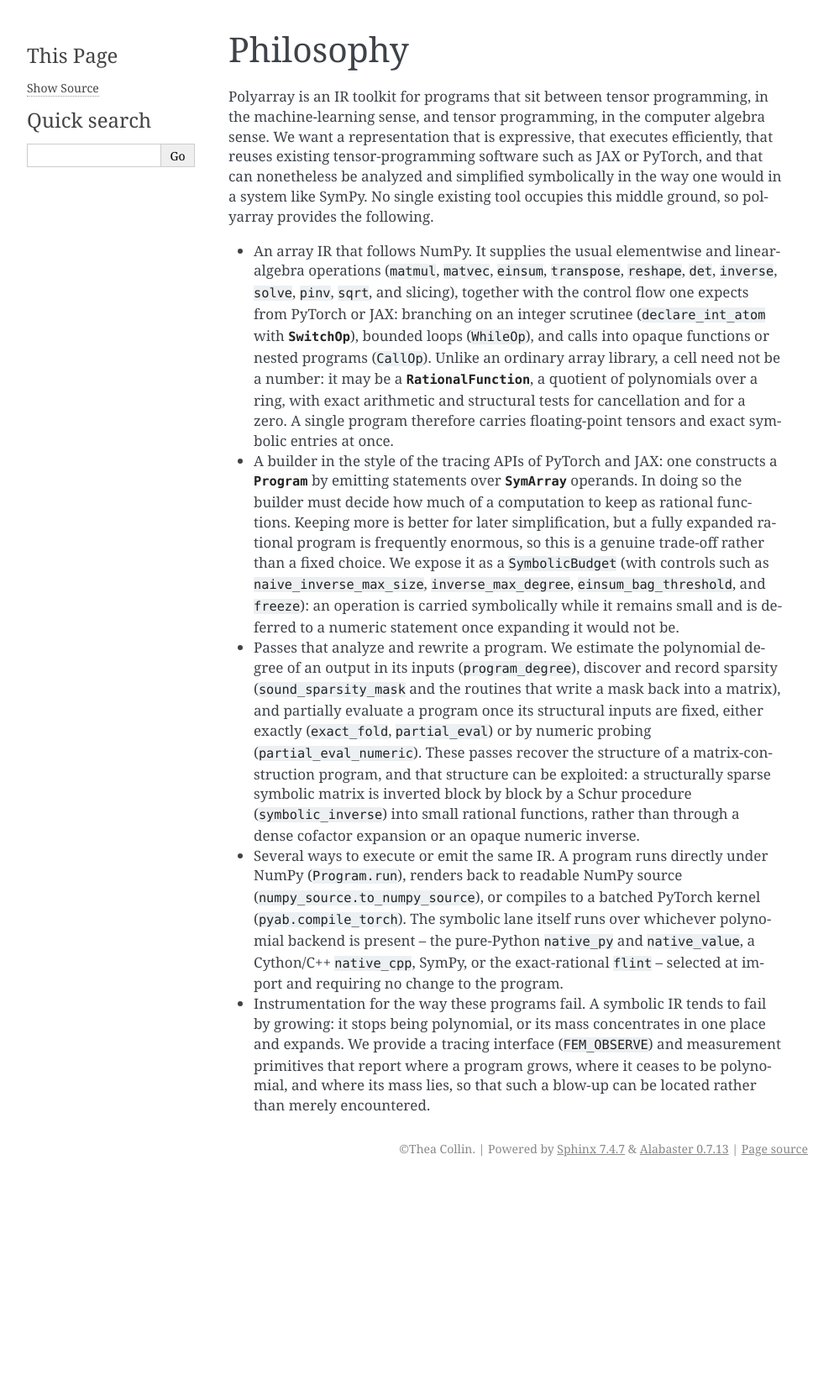
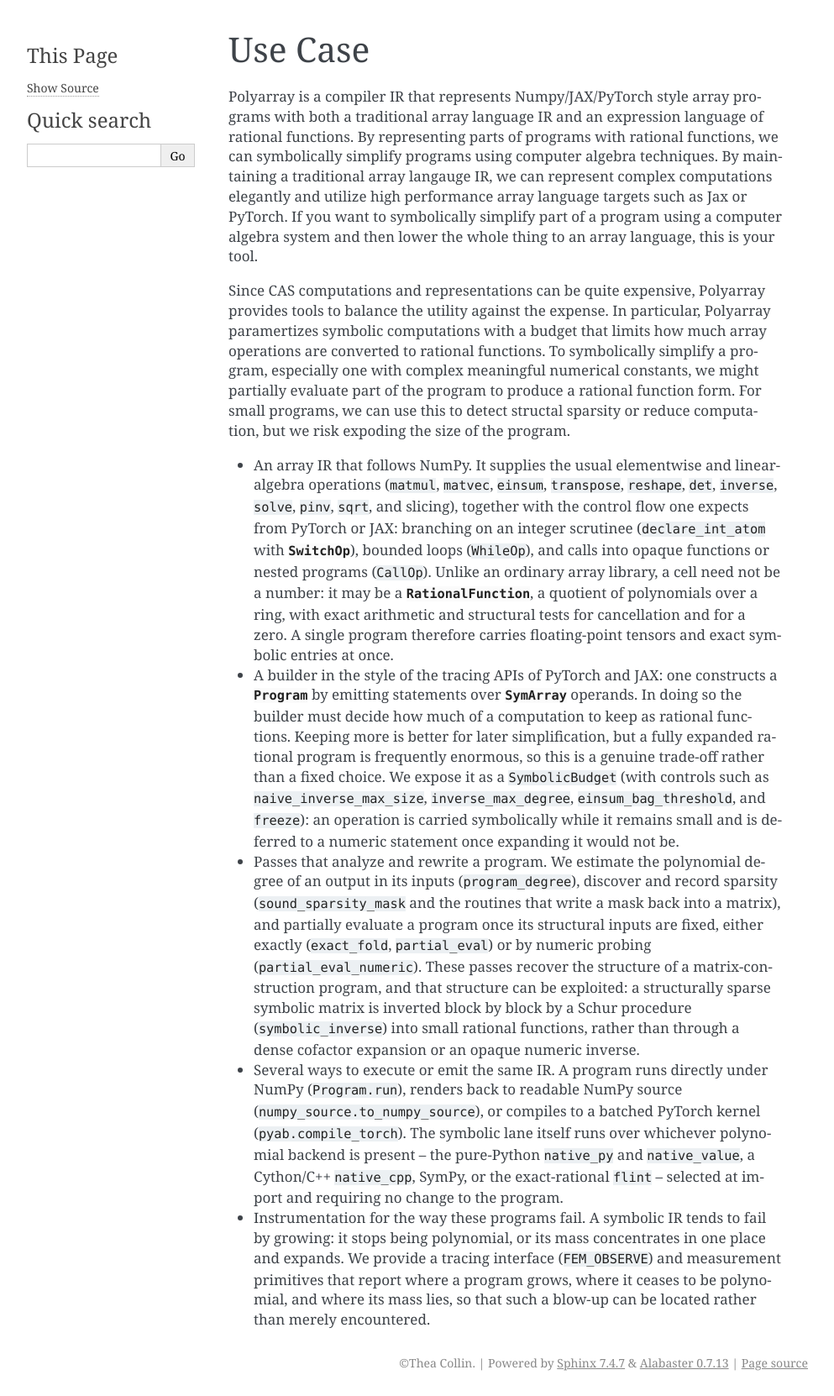
Before and after one commit to wraith1995/polyarray, a Sphinx documentation site: the page built from docs/source/philosophy.rst, in a window 1280 px wide. Shown: the whole page at 84% size, without its empty margins (148-1141 px from the left). Built offline with Sphinx 7.4.7, drawn with Linux system fonts in a browser that asks for light colours; before the commit the page ends 1407 px from its top, so only the background shows below that.

Commit message:
better docs

```diff
--- a/docs/source/philosophy.rst
+++ b/docs/source/philosophy.rst
@@ -1,12 +1,21 @@
-Philosophy
+Use Case
 ==========
 
-Polyarray is an IR toolkit for programs that sit between tensor programming, in
-the machine-learning sense, and tensor programming, in the computer algebra sense. We want a representation that
-is expressive, that executes efficiently, that reuses existing tensor-programming
-software such as JAX or PyTorch, and that can nonetheless be analyzed and
-simplified symbolically in the way one would in a system like SymPy. No single
-existing tool occupies this middle ground, so polyarray provides the following.
+Polyarray is a compiler IR that represents Numpy/JAX/PyTorch style array programs with
+both a traditional array language IR and an expression language of rational functions.
+By representing parts of programs with rational functions, we can symbolically simplify
+programs using computer algebra techniques. By maintaining a traditional array langauge IR,
+we can represent complex computations elegantly and utilize high performance array language targets
+such as Jax or PyTorch. If you want to symbolically simplify part of a program using a computer algebra
+system and then lower the whole thing to an array language, this is your tool.
+
+Since CAS computations and representations can be quite expensive, Polyarray provides tools to balance
+the utility against the expense. In particular, Polyarray paramertizes symbolic computations with a budget
+that limits how much array operations are converted to rational functions. To symbolically simplify a program,
+especially one with complex meaningful numerical constants, we might partially evaluate part of the program to produce
+a rational function form. For small programs, we can use this to detect structal sparsity or reduce computation,
+but we risk expoding the size of the program.
+
 
 * An array IR that follows NumPy. It supplies the usual elementwise and
   linear-algebra operations (``matmul``, ``matvec``, ``einsum``, ``transpose``,
```
